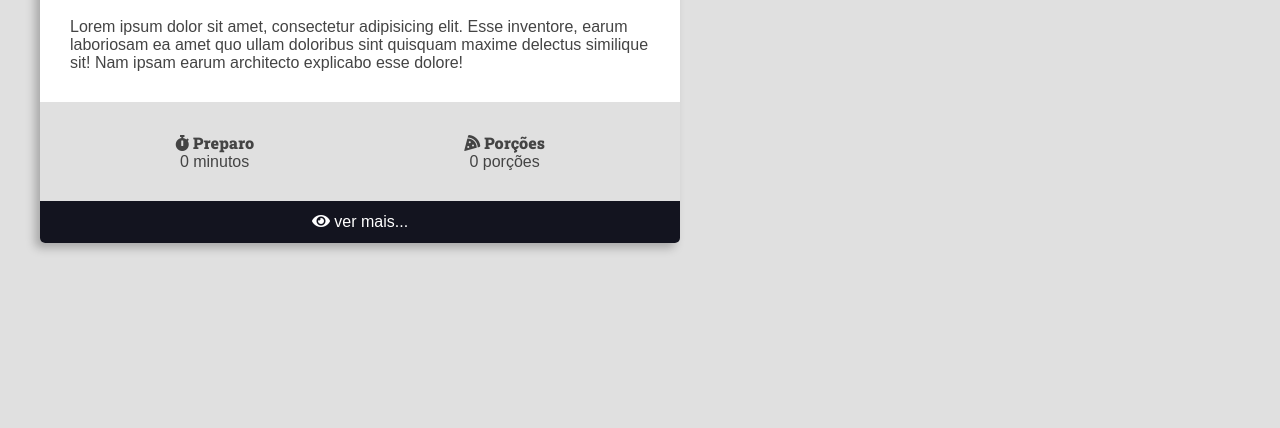
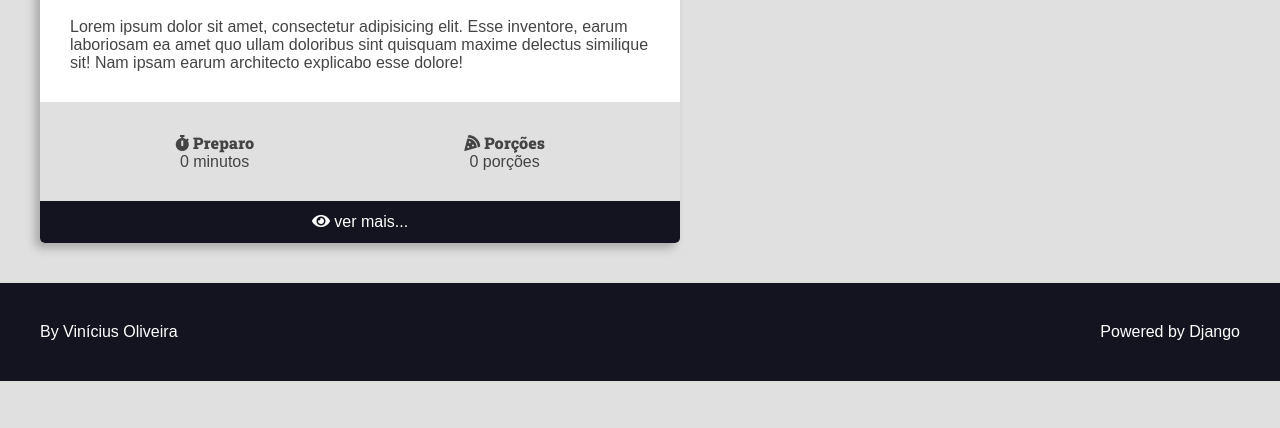
Before and after one commit to vinicoli/curso-django-project1, a Django app: page / in a window 1280 px wide. Shown: the part 372-800 px from the top of the page. Run offline with Django 4.2, Linux system fonts and the light colour scheme; some libraries are stand-ins or nearby versions.

Commit message:
refactor(front-end): :hammer: add main-footer

```diff
--- a/recipes/templates/recipes/pages/home.html
+++ b/recipes/templates/recipes/pages/home.html
@@ -11,5 +11,7 @@
         </div>
     </main>
 
+    {% include 'recipes/partials/footer.html' %}
+
 </body>
 </html>
--- /dev/null
+++ b/recipes/templates/recipes/partials/footer.html
@@ -0,0 +1,9 @@
+<footer class="main-footer">
+    <div class="developer">
+      <a href="https://github.com/vinicoli/" target="_blank" rel="noreferrer noopener">By Vinícius Oliveira</a>
+    </div>
+
+    <div class="powered">
+      <a href="https://www.djangoproject.com/" target="_blank" rel="noreferrer noopener">Powered by Django</a>
+    </div>
+  </footer>
--- a/recipes/templates/recipes/partials/head.html
+++ b/recipes/templates/recipes/partials/head.html
@@ -258,6 +258,25 @@
             filter: brightness(2);
         }
 
+        .main-footer {
+            display: flex;
+            align-items: center;
+            justify-content: space-between;
+            background: var(--color-primary-dark);
+            color: var(--color-white);
+            padding: var(--spacing-gutter-large);
+        }
+
+        .main-footer a {
+            color: var(--color-white);
+            text-decoration: none;
+            transition: all 300ms ease-in-out;
+        }
+
+        .main-footer a:hover {
+            filter: brightness(0.8);
+        }
+
     </style>
 
 </head>
```
